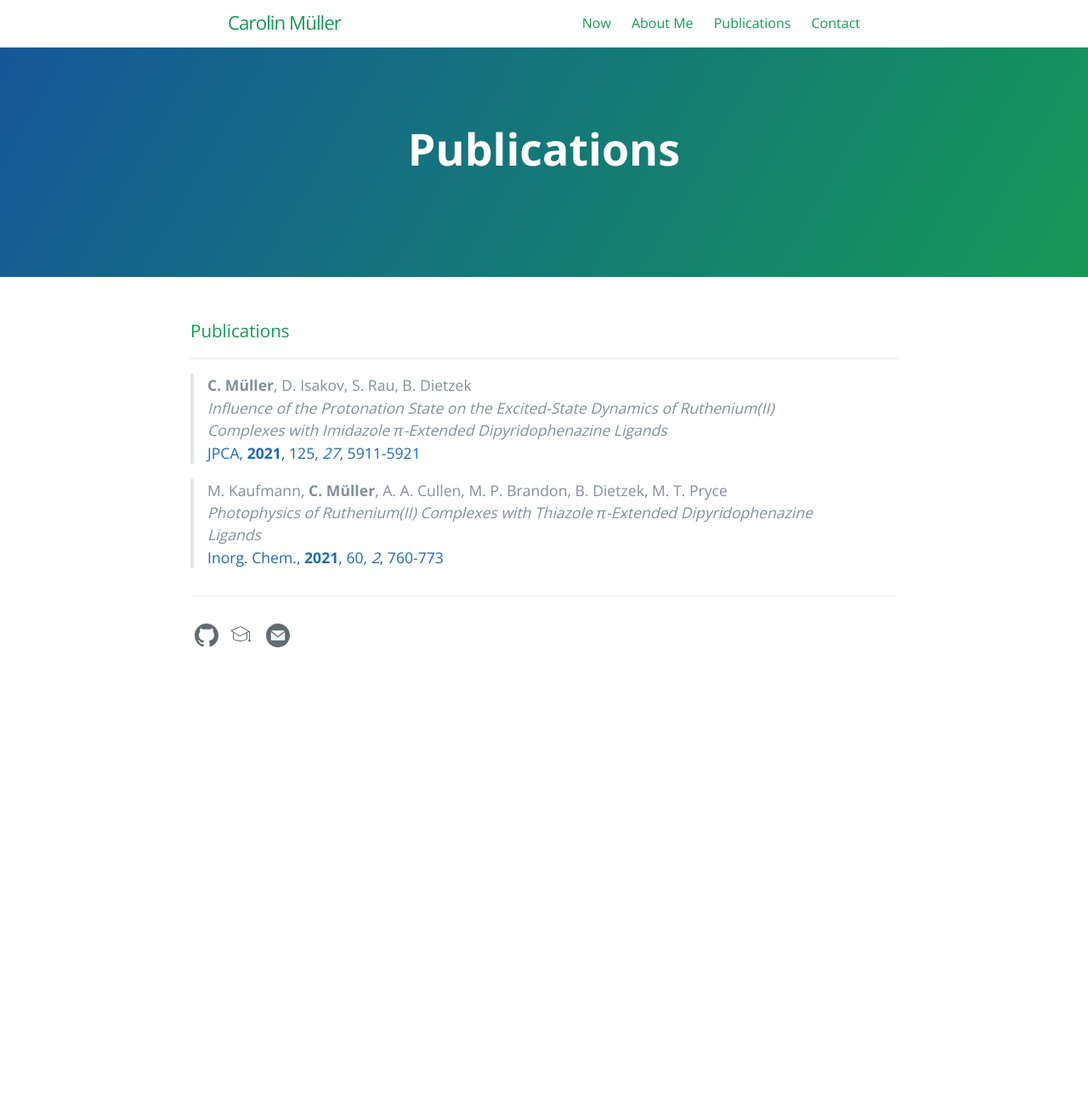
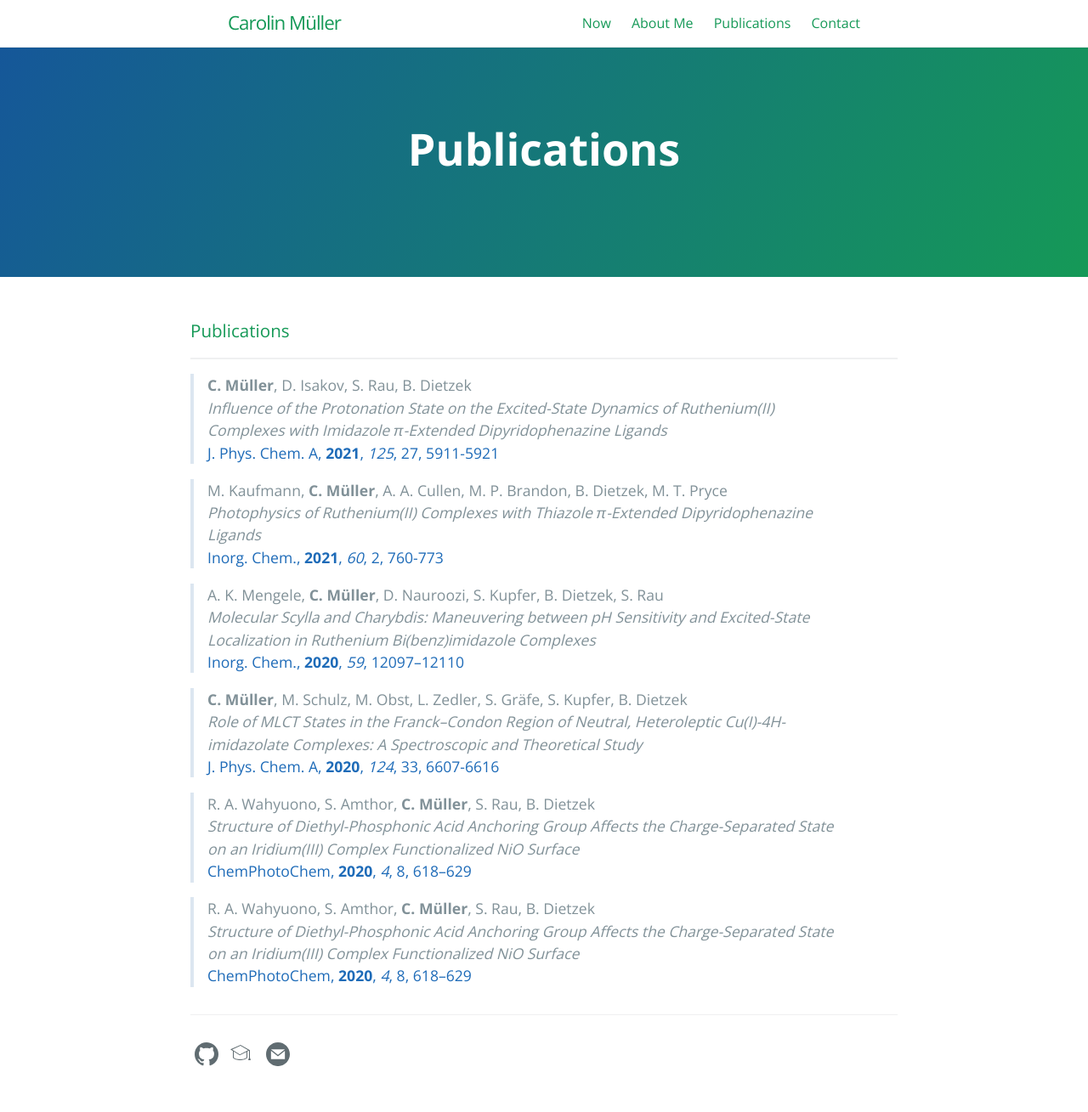
Before and after one commit to carolin-m/carolin-m.github.io, a Jekyll site: the page built from publications.md, in a window 1280 px wide. Shown: the whole page at 85% size. Built offline with Jekyll 4.4.1, drawn with Linux system fonts in a browser that asks for light colours; before the commit the page ends 900 px from its top, so only the background shows below that.

Commit message:
Update publications.md

```diff
--- a/publications.md
+++ b/publications.md
@@ -10,8 +10,24 @@ order: 1
 _____
 > **C. Müller**, D. Isakov, S. Rau, B. Dietzek <br>
 > *Influence of the Protonation State on the Excited-State Dynamics of Ruthenium(II) Complexes with Imidazole π-Extended Dipyridophenazine Ligands* <br>
-> [JPCA, **2021**, 125, *27*, 5911-5921](https://pubs.acs.org/doi/10.1021/acs.jpca.1c03856)
+> [J. Phys. Chem. A, **2021**, *125*, 27, 5911-5921](https://pubs.acs.org/doi/10.1021/acs.jpca.1c03856)
 
 > M. Kaufmann, **C. Müller**, A. A. Cullen, M. P. Brandon, B. Dietzek, M. T. Pryce <br>
 > *Photophysics of Ruthenium(II) Complexes with Thiazole π-Extended Dipyridophenazine Ligands* <br>
-> [Inorg. Chem., **2021**, 60, *2*, 760-773](https://pubs.acs.org/doi/10.1021/acs.inorgchem.0c02765)
+> [Inorg. Chem., **2021**, *60*, 2, 760-773](https://pubs.acs.org/doi/10.1021/acs.inorgchem.0c02765)
+
+> A. K. Mengele, **C. Müller**, D. Nauroozi, S. Kupfer, B. Dietzek, S. Rau <br>
+> *Molecular Scylla and Charybdis: Maneuvering between pH Sensitivity and Excited-State Localization in Ruthenium Bi(benz)imidazole Complexes* <br>
+> [Inorg. Chem., **2020**, *59*, 12097–12110](https://pubs.acs.org/doi/10.1021/acs.inorgchem.0c01022)
+
+> **C. Müller**, M. Schulz, M. Obst, L. Zedler, S. Gräfe, S. Kupfer, B. Dietzek <br>
+> *Role of MLCT States in the Franck–Condon Region of Neutral, Heteroleptic Cu(I)-4H-imidazolate Complexes: A Spectroscopic and Theoretical Study* <br>
+> [J. Phys. Chem. A, **2020**, *124*, 33, 6607-6616](https://pubs.acs.org/doi/10.1021/acs.jpca.0c04351)
+
+> R. A. Wahyuono, S. Amthor, **C. Müller**, S. Rau, B. Dietzek <br>
+> *Structure of Diethyl-Phosphonic Acid Anchoring Group Affects the Charge-Separated State on an Iridium(III) Complex Functionalized NiO Surface* <br>
+> [ChemPhotoChem, **2020**, *4*, 8, 618–629](https://onlinelibrary.wiley.com/doi/abs/10.1002/cptc.202000038)
+
+> R. A. Wahyuono, S. Amthor, **C. Müller**, S. Rau, B. Dietzek <br>
+> *Structure of Diethyl-Phosphonic Acid Anchoring Group Affects the Charge-Separated State on an Iridium(III) Complex Functionalized NiO Surface* <br>
+> [ChemPhotoChem, **2020**, *4*, 8, 618–629](https://onlinelibrary.wiley.com/doi/abs/10.1002/cptc.202000038)
```
